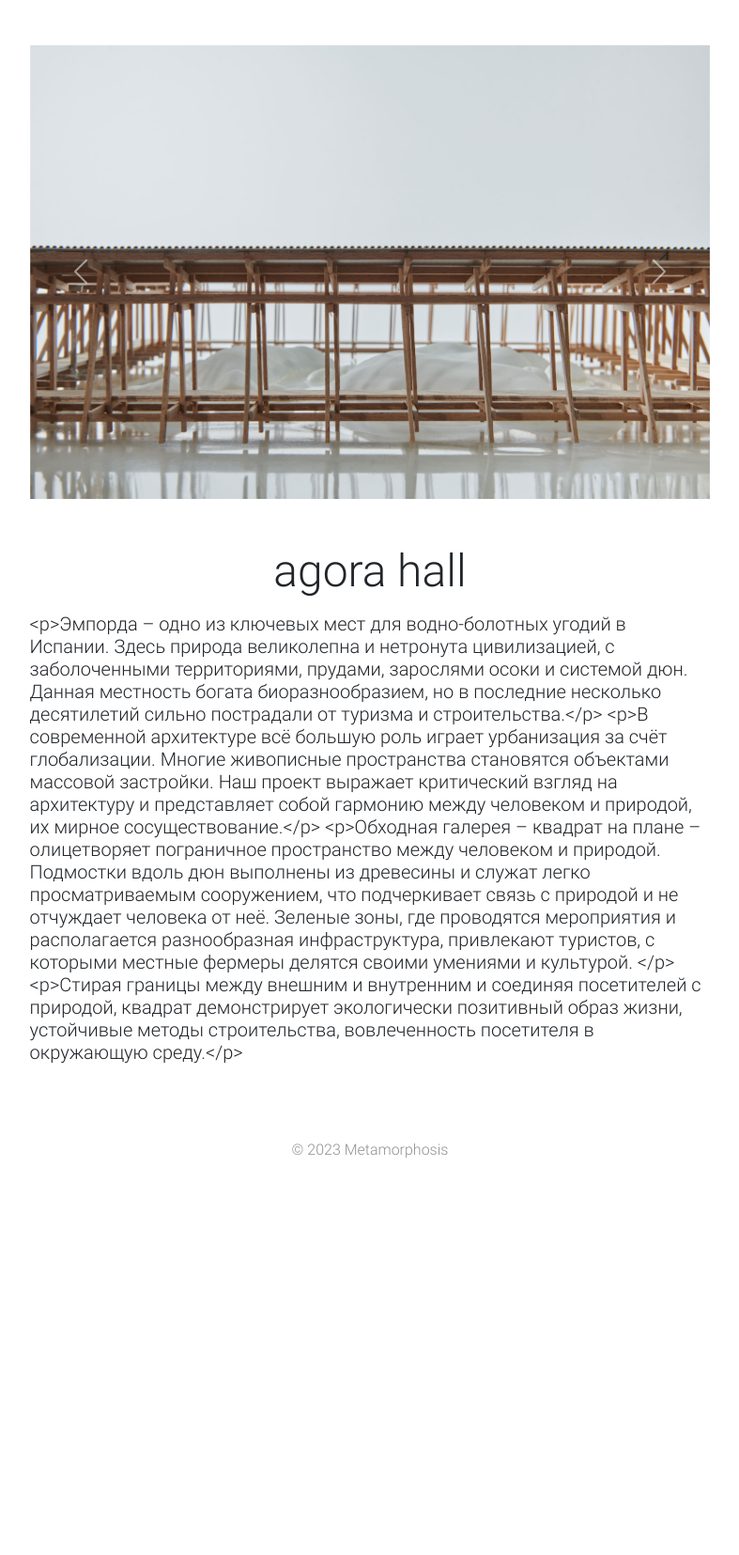
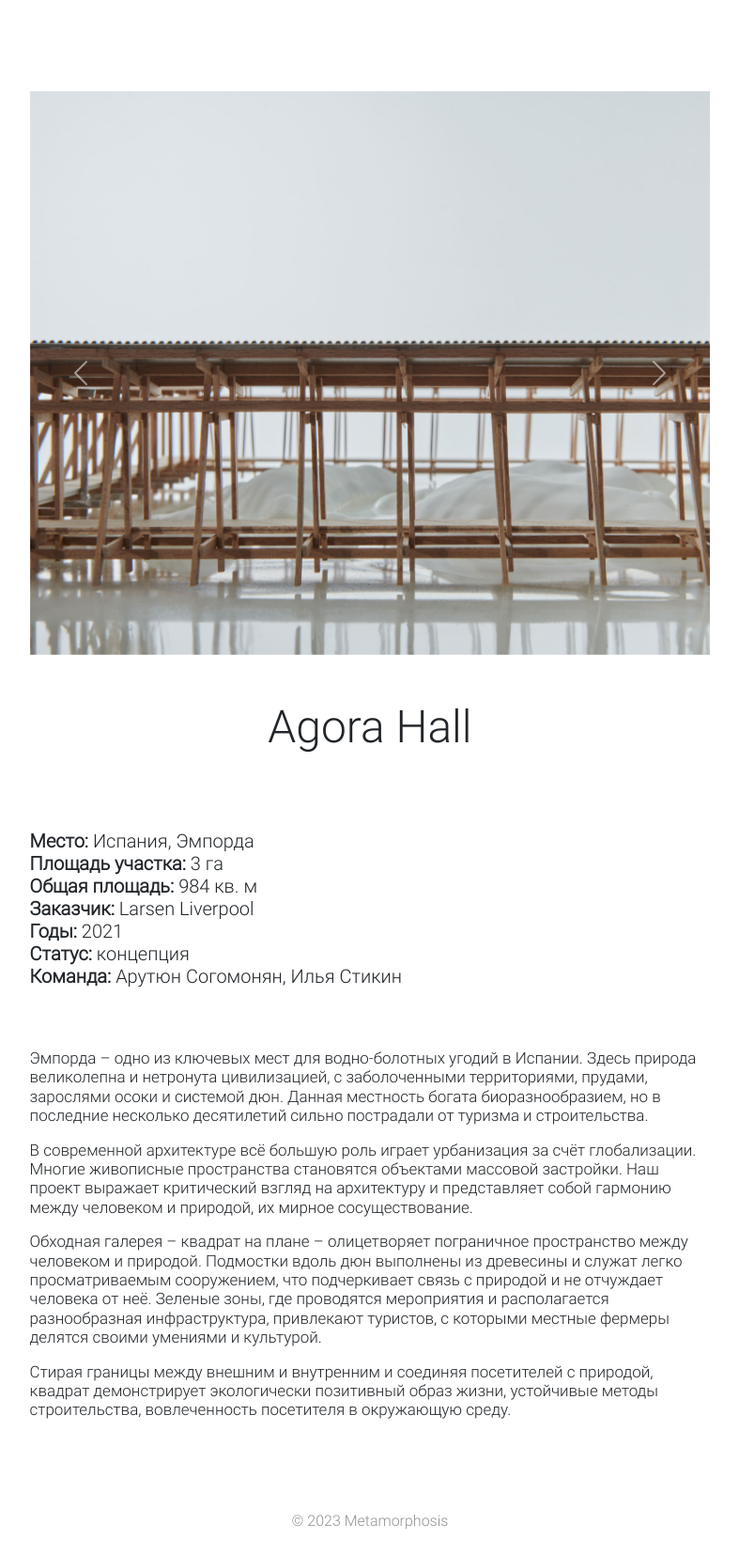
Before and after one commit to haku4130/metamorphosis_django_site, a Django app: page /projects/3/ in a window 1280 px wide. Shown: the part 95-1750 px from the top of the page at 94% size, without its empty margins (246-1033 px from the left). Before the commit the page ends 1328 px from the top, so only its background shows below. Run offline with Django 4.2, Linux system fonts and the light colour scheme; data comes from the database, SQL or seed files in the repository; both versions use the stored data as it was after the commit.

Commit message:
Изменения на главной странице: изменение размера карточки проекта теперь показывается мини описание Изменения на странице проекта: добавили дополнительную информацию к проекту изменили размер фото в карусели

```diff
--- a/main/admin.py
+++ b/main/admin.py
@@ -1,5 +1,5 @@
 from django.contrib import admin
-from .models import Project, Employee, News, ProjectsPhoto, NewsPhoto, ProjectTheme
+from .models import Project, Employee, News, ProjectsPhoto, NewsPhoto, ProjectTheme, ProjectStatus
 
 admin.site.register(Project)
 admin.site.register(Employee)
@@ -7,3 +7,4 @@ admin.site.register(News)
 admin.site.register(ProjectsPhoto)
 admin.site.register(NewsPhoto)
 admin.site.register(ProjectTheme)
+admin.site.register(ProjectStatus)
--- a/main/models.py
+++ b/main/models.py
@@ -29,6 +29,13 @@ class ProjectsPhoto(models.Model):
         return self.image.name
 
 
+class ProjectStatus(models.Model):
+    name = models.CharField(max_length=100, unique=True)
+
+    def __str__(self):
+        return self.name
+
+
 class ProjectTheme(models.Model):
     name = models.CharField(max_length=100, unique=True)
 
@@ -39,9 +46,17 @@ class ProjectTheme(models.Model):
 class Project(models.Model):
     title = models.CharField(max_length=100)
     description = models.TextField()
+    small_description = models.CharField(max_length=50, default='конкурс')
     theme = models.ManyToManyField(ProjectTheme, blank=True)
+    status = models.ForeignKey(ProjectStatus, null=True, blank=True, on_delete=models.SET_NULL)
     photos = models.ManyToManyField(ProjectsPhoto, related_name='project_photos')
     main_photo = models.OneToOneField(ProjectsPhoto, null=True, blank=True, on_delete=models.SET_NULL)
+    location = models.CharField(max_length=100, default='Испания')
+    space = models.CharField(max_length=50, default='площадь')
+    full_space = models.CharField(max_length=50, default='общая площадь')
+    years = models.CharField(max_length=50, default='года')
+    client = models.CharField(max_length=50, default='клиент')
+    team = models.CharField(max_length=50, default='команда')
 
     def __str__(self):
         return self.title
--- a/static/styles.css
+++ b/static/styles.css
@@ -48,6 +76,18 @@ a {
     font-size: 17px;
     margin: 0;
     opacity: 0.6;
+}
+
+.project-detail-description {
+    font-size: 17px;
+}
+
+.project-detail-statistics {
+    padding: 65px 0;
+}
+
+.project-detail-stat {
+    font-weight: bolder;
 }
 
 .active {
@@ -202,12 +242,15 @@ body {
 @media (max-width: 768px) {
     .project-detail-content-column {
         width: 95%;
+        padding-top: 68px;
     }
 }
 
 @media (min-width: 769px) {
     .project-detail-content-column {
         width: 60%;
+        max-width: 800px;
+        padding-top: 97px;
     }
 }
 
--- a/templates/main/project_detail.html
+++ b/templates/main/project_detail.html
@@ -2,13 +2,13 @@
 
 {% block content %}
     <div class="mx-3 row d-flex justify-content-center">
-        <div class="project-detail-content-column pt-5">
+        <div class="project-detail-content-column">
             <div id="carouselExample" class="carousel slide">
                 <div class="carousel-inner">
                     {% for photo in project.photos.all %}
                         <div class="carousel-item {% if forloop.first %}active{% endif %}">
-                            <img src="{{ photo.image.url }}" class="d-block w-100 img-fluid"
-                                 alt="{{ photo.description }}">
+                            <img src="{{ photo.image.url }}" class="d-block"
+                                 alt="{{ photo.description }}" style="max-height: 600px; overflow: hidden; object-position: center">
                         </div>
                     {% endfor %}
                 </div>
@@ -26,11 +26,20 @@
             <div class="d-grid justify-content-center my-5 pb-0">
                 <div class="container d-flex justify-content-center">
                     <!-- Изменение размера заголовка в зависимости от экрана -->
-                    <p class="font-weight-bold display-5 d-none d-md-block">{{ project.title }}</p>
+                    <p class="font-weight-bold display-5 d-none d-md-block" style="text-transform: capitalize">{{ project.title }}</p>
                     <p class="font-weight-bold h3 d-block d-md-none">{{ project.title }}</p>
                 </div>
+                <div class="project-detail-statistics">
+                    <h5 style="margin-bottom: 0"><span class="project-detail-stat">Место:</span> {{ project.location }}</h5>
+                    <h5 style="margin-bottom: 0"><span class="project-detail-stat">Площадь участка:</span> {{ project.space }}</h5>
+                    <h5 style="margin-bottom: 0"><span class="project-detail-stat">Общая площадь:</span> {{ project.full_space }}</h5>
+                    <h5 style="margin-bottom: 0"><span class="project-detail-stat">Заказчик:</span> {{ project.client }}</h5>
+                    <h5 style="margin-bottom: 0"><span class="project-detail-stat">Годы:</span> {{ project.years }}</h5>
+                    <h5 style="margin-bottom: 0"><span class="project-detail-stat">Статус:</span> {{ project.status }}</h5>
+                    <h5 style="margin-bottom: 0"><span class="project-detail-stat">Команда:</span> {{ project.team }}</h5>
+                </div>
                 <div class="d-flex justify-content-center">
-                    <h5 class="">{{ project.description }}</h5>
+                    <h5 class="project-detail-description">{{ project.description | safe }}</h5>
                 </div>
             </div>
         </div>
```
Also changed, not shown: other parts of static/styles.css (+38 -10 lines), templates/main/projects_list.html (+10 -19 lines), db.sqlite3, main/migrations/0015_projectstatus_project_status.py (added), main/migrations/0016_project_small_description.py (added), main/migrations/0017_project_client_project_full_space_project_location_and_more.py (added), main/migrations/0018_alter_project_location.py (added), main/migrations/0019_project_team_alter_project_client_and_more.py (added).
